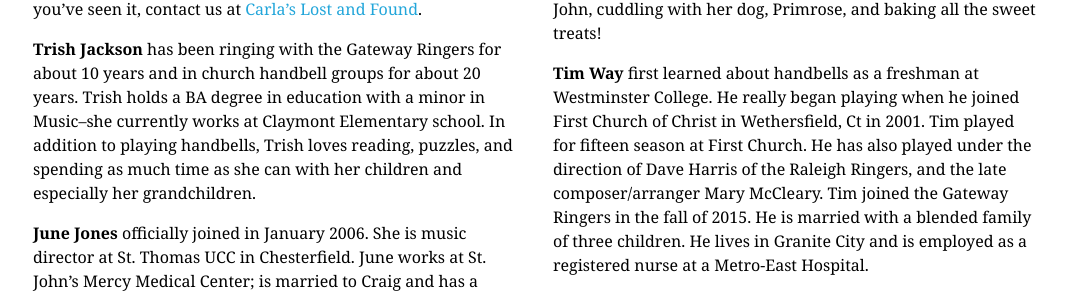
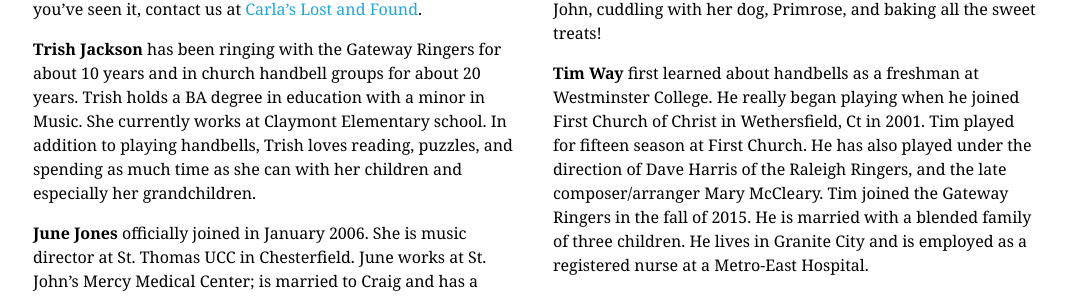
Before and after one commit to GatewayRingers/GatewayRingers.github.io, a Jekyll site: the page built from musicians.html, in a window 1280 px wide and 900 px high, scrolled down 1809 px. Shown: the part 222-518 px from the top of the window, without its empty margins (103-1175 px from the left). Built offline with Jekyll 4.4.1, drawn with Linux system fonts in a browser that asks for light colours; nearby versions of some CDN libraries.

```diff
--- a/musicians.html
+++ b/musicians.html
@@ -72,7 +72,7 @@ title: Gateway Musicians
   </li>
 
   <li class="pv2" id="Trish"><strong>Trish Jackson</strong> has been ringing with the Gateway Ringers for about 10 years and in church handbell groups for about 20 years.
-    Trish holds a BA degree in education with a minor in Music–she currently works at Claymont Elementary school. In addition to playing handbells, Trish loves reading, puzzles, and spending as much time as she can with her children and especially her grandchildren.
+    Trish holds a BA degree in education with a minor in Music. She currently works at Claymont Elementary school. In addition to playing handbells, Trish loves reading, puzzles, and spending as much time as she can with her children and especially her grandchildren.
   </li>
 
   <li class="pv2" id="June"><strong>June Jones</strong> officially joined in January 2006.  She is music
```
